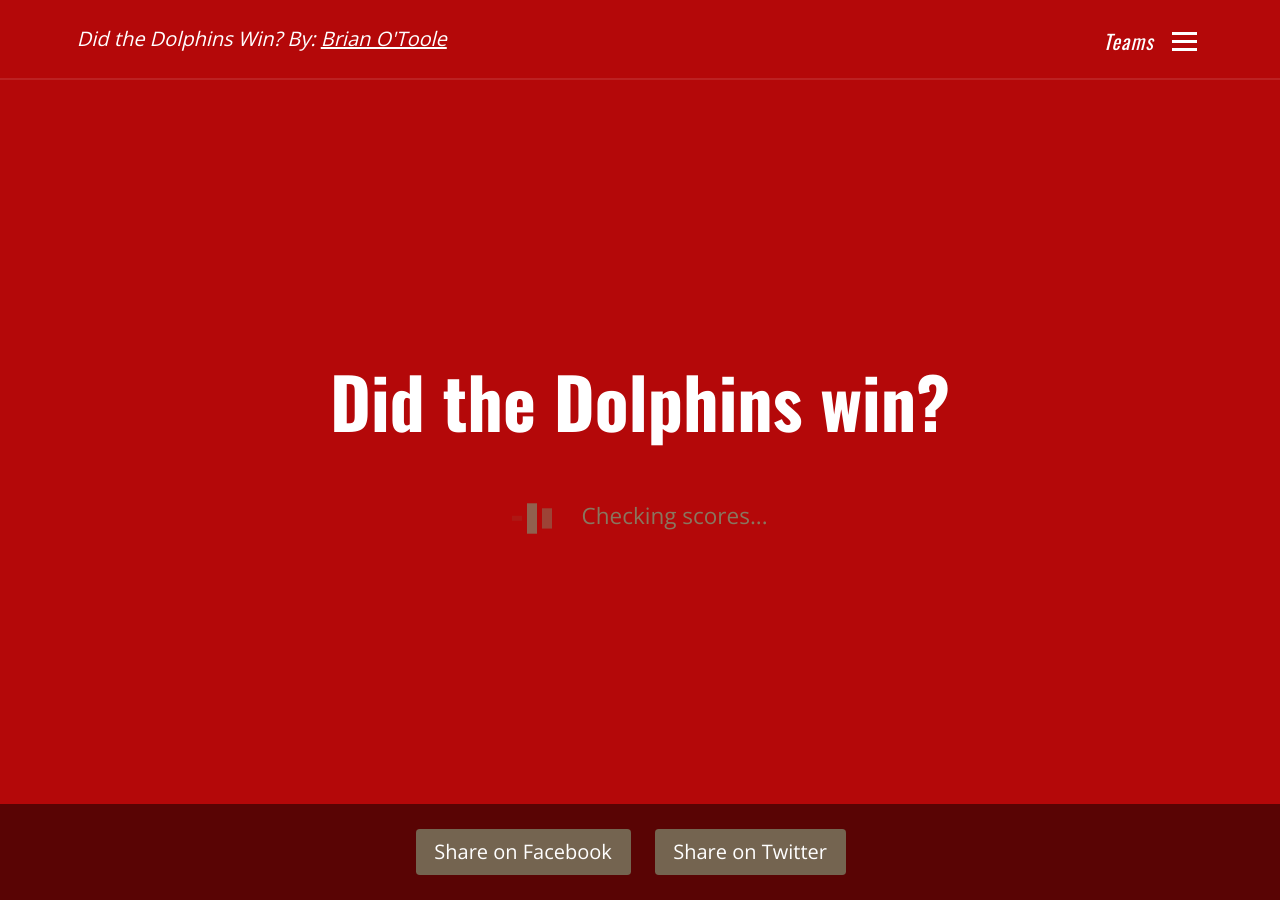
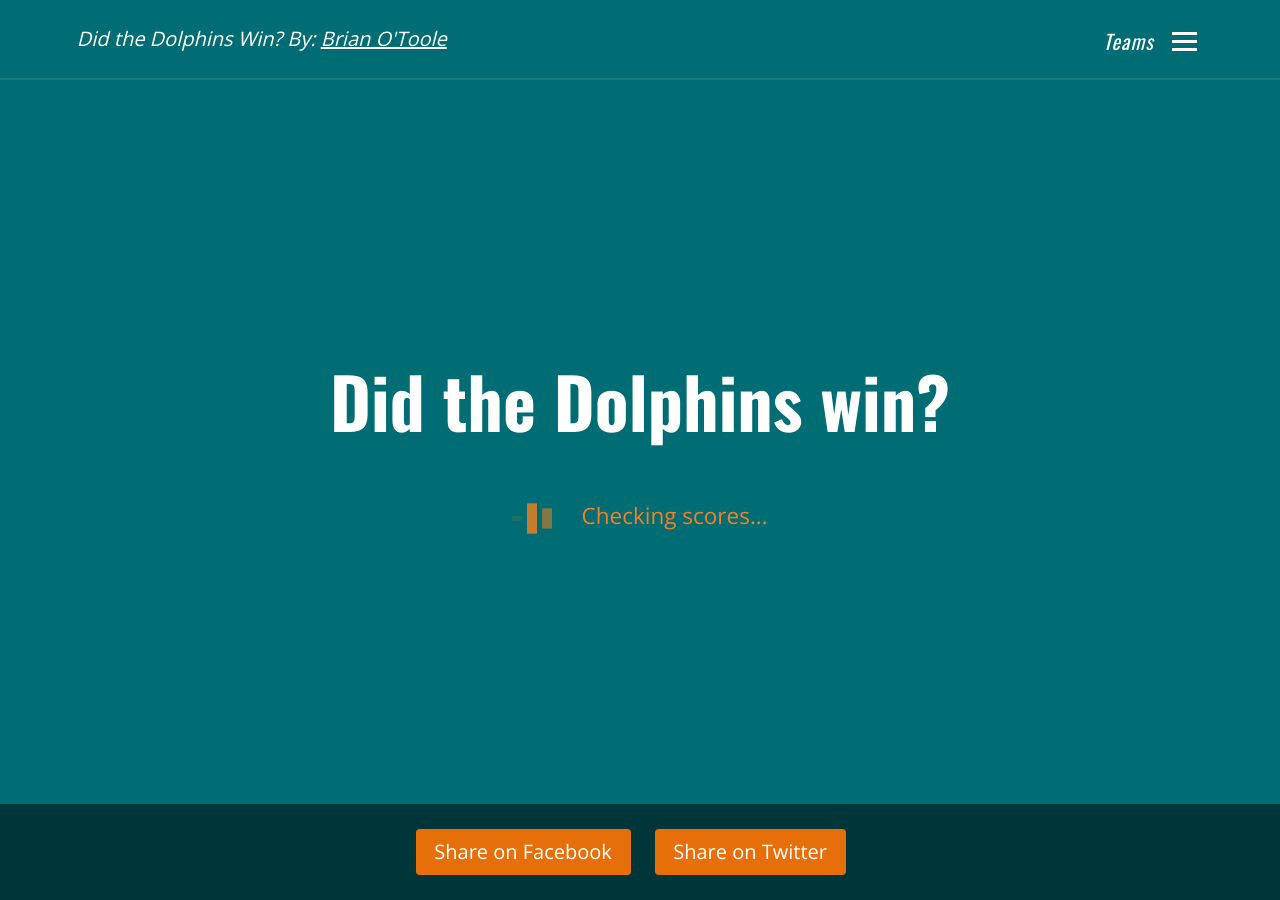
Before and after one commit to brianotoole/didphinswin, a Jekyll site: the page built from index.html, in a window 1280 px wide. Built offline with Jekyll 4.4.1, drawn with Linux system fonts in a browser that asks for light colours; nearby versions of some CDN libraries.

Commit message:
updated vars / img

```diff
--- a/_sass/_variables.scss
+++ b/_sass/_variables.scss
@@ -1,8 +1,8 @@
 // Variables
-// colors - brand (Bucs)
+// colors - brand (Dolphins)
 $color-body: #0c0c0c;
-$color-primary: #D60A0B; //bucs red
-$color-secondary: #89765F; //bucs gold
+$color-primary: #008D97; //dolphins aqua
+$color-secondary: #F5811F; //dolphins orange
 $color-primary-dark: darken($color-primary, 7%);
 $color-secondary-dark: darken($color-secondary, 7%);
 
```
Also changed, not shown: img/share-bucs.png (deleted), img/share-dolphins.png (added), 6 other files.
